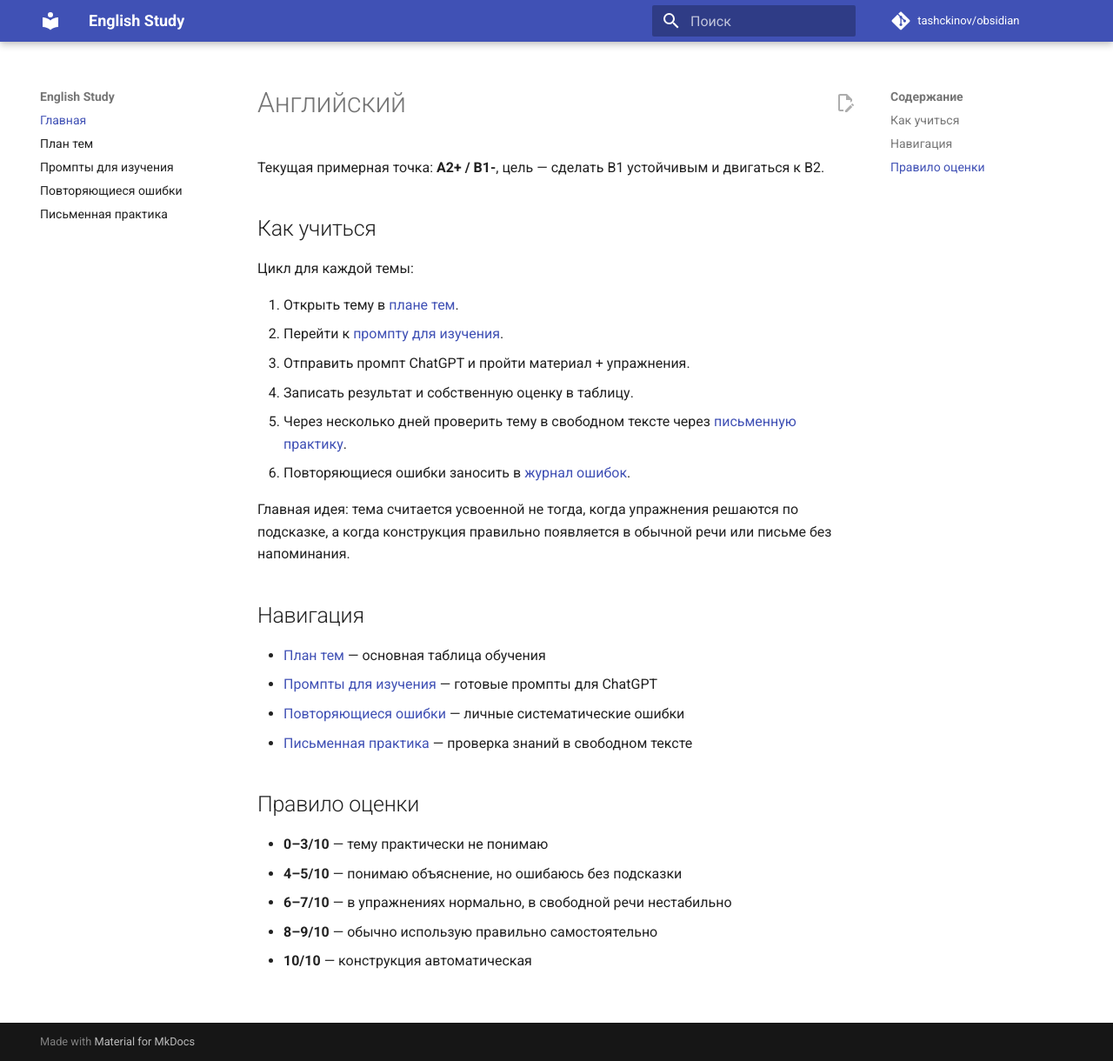
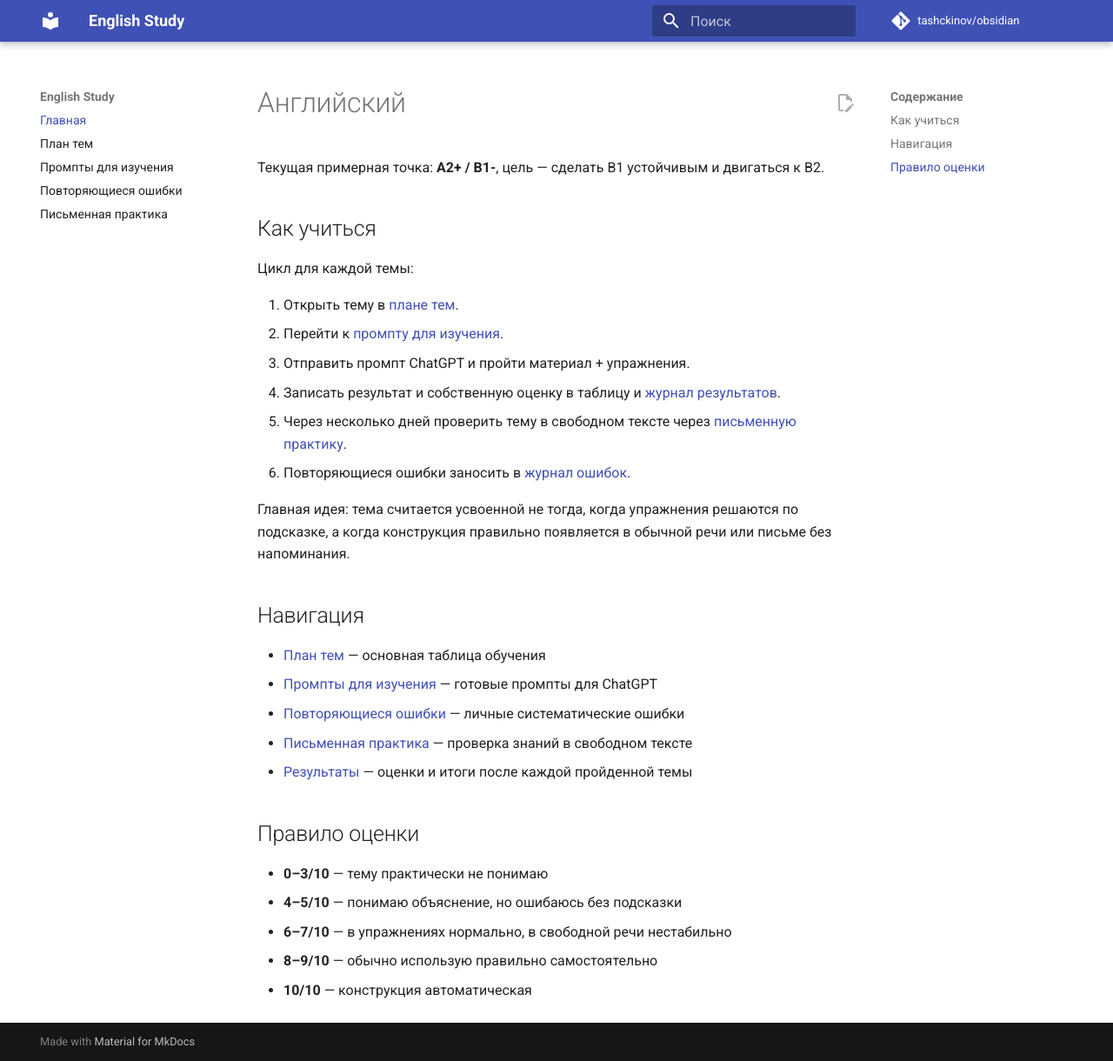
Before and after one commit to tashckinov/obsidian, an MkDocs documentation site: the page built from Английский/index.md, in a window 1280 px wide and 1220 px high. Shown: the whole window at 87% size. Built offline with MkDocs 1.6.1 and Material for MkDocs 9.7.7, drawn with Linux system fonts in a browser that asks for light colours; comment, search, counter and statistics services are not loaded.

Commit message:
Link study results from English home page

```diff
--- a/Английский/index.md
+++ b/Английский/index.md
@@ -9,7 +9,7 @@
 1. Открыть тему в [плане тем](<01 — План тем.md>).
 2. Перейти к [промпту для изучения](<02 — Промпты для изучения.md>).
 3. Отправить промпт ChatGPT и пройти материал + упражнения.
-4. Записать результат и собственную оценку в таблицу.
+4. Записать результат и собственную оценку в таблицу и [журнал результатов](<05 — Результаты.md>).
 5. Через несколько дней проверить тему в свободном тексте через [письменную практику](<04 — Письменная практика.md>).
 6. Повторяющиеся ошибки заносить в [журнал ошибок](<03 — Повторяющиеся ошибки.md>).
 
@@ -21,6 +21,7 @@
 - [Промпты для изучения](<02 — Промпты для изучения.md>) — готовые промпты для ChatGPT
 - [Повторяющиеся ошибки](<03 — Повторяющиеся ошибки.md>) — личные систематические ошибки
 - [Письменная практика](<04 — Письменная практика.md>) — проверка знаний в свободном тексте
+- [Результаты](<05 — Результаты.md>) — оценки и итоги после каждой пройденной темы
 
 ## Правило оценки
 
```
